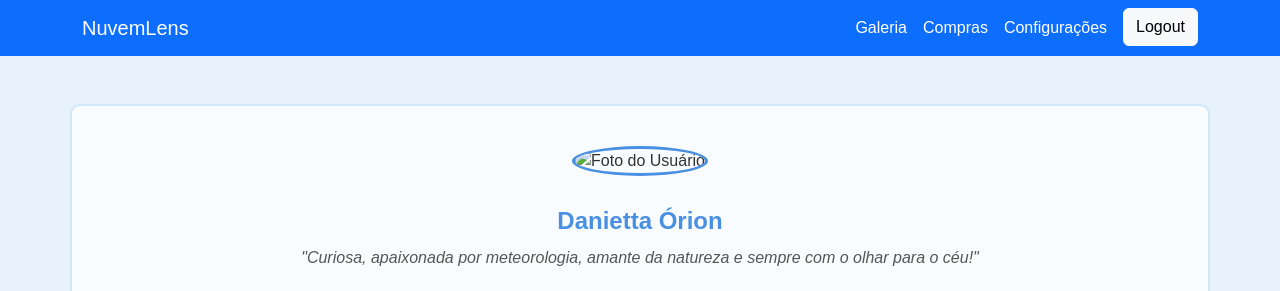
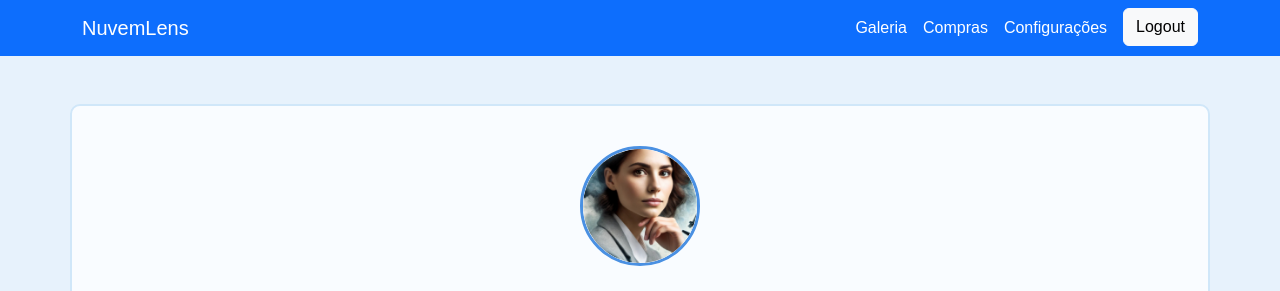
Before and after one commit to Danietta894/site_nuvem, a plain HTML site: page perfil.html in a window 1280 px wide. Shown: the top 291 px of the page. Drawn offline with nearby package versions, Linux system fonts and the light colour scheme.

Commit message:
Add files via upload

```diff
--- a/perfil.html
+++ b/perfil.html
@@ -80,7 +80,7 @@
 
 <section id="perfil" class="container my-5 profile-container">
     <div class="profile-header text-center">
-        <img src="nuvens/dani.jpg" alt="Foto do Usuário" class="profile-img rounded-circle" width="150" height="150">
+        <img src="dani.jpg" alt="Foto do Usuário" class="profile-img rounded-circle" width="150" height="150">
         <h2 class="username mt-3">Danietta Órion</h2>
         <p class="user-bio">"Curiosa, apaixonada por meteorologia, amante da natureza e sempre com o olhar para o céu!"</p>
         <button class="btn btn-info mt-2" data-bs-toggle="modal" data-bs-target="#editProfileModal">Editar Perfil</button>
```
Also changed, not shown: dani.jpg (added).
